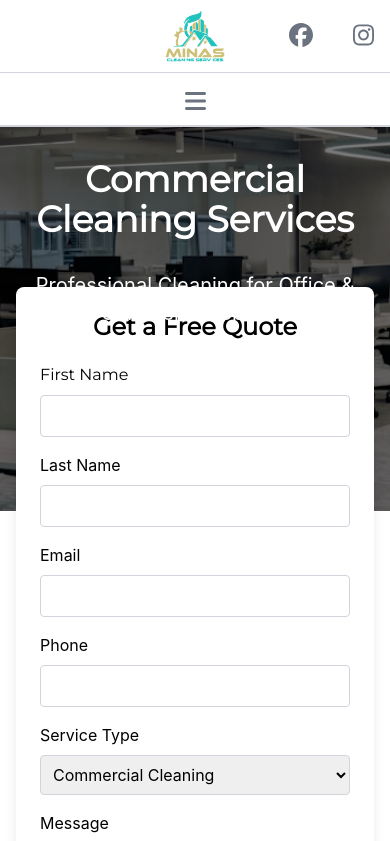
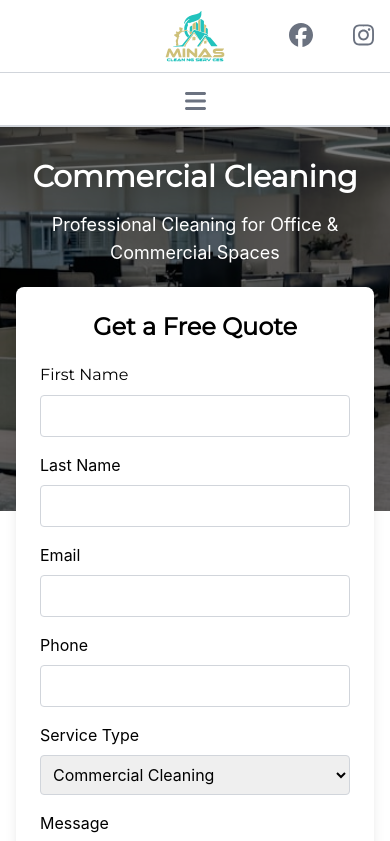
Before and after one commit to masond84/Minas-Cleaning-Site, a React (Create React App) app: page /services/business in a window 390 px wide. Shown: the top 841 px of the page. Built offline with nearby package versions, Linux system fonts and the light colour scheme.

Commit message:
FIX: Update to the services pages for mobile devices

```diff
--- a/src/pages/Commercial-Services.js
+++ b/src/pages/Commercial-Services.js
@@ -13,13 +13,13 @@ const CommercialServices = () => {
         <div className="-mb-12">
             {/* Hero Section */}
             <div
-                className="relative w-full h-96 bg-cover bg-center flx items-center justify-center"
+                className="relative w-full h-96 bg-cover bg-center"
                 style={{ backgroundImage: `url(${OfficeBackground})`}}
             >
                 <div className="absolute inset-0 bg-black opacity-50"></div>
                 <div className="relative text-center z-10">
-                    <h1 className="text-4xl md:text-5xl font-bold font-montserrat text-white pt-8">Commercial Cleaning Services</h1>
-                    <p className="text-xl md:text-2xl mt-8 text-white">Professional Cleaning for Office & Commercial Spaces</p>
+                    <h1 className="text-3xl sm:text-4xl md:text-5xl font-bold font-montserrat text-white pt-8">Commercial Cleaning</h1>
+                    <p className="text-lg sm:text-xl md:text-2xl mt-4 sm:mt-8 text-white">Professional Cleaning for Office & Commercial Spaces</p>
                 </div>
             </div>
 
@@ -92,7 +92,7 @@ const CommercialServices = () => {
 
                     {/* Plus Extras */}
                     <div>
-                        <h3 className="text-xl font-bold mb-4 -mt-10 font-montserrat">Plus Extras</h3>
+                        <h3 className="text-xl font-bold mb-4 font-montserrat">Plus Extras</h3>
                         <ul className="text-gray-700 space-y-2">
                             <li>Deep cleaning of high traffic areas</li>
                             <li>Floor Buffing and Cleaning</li>
--- a/src/pages/Moving-Services.js
+++ b/src/pages/Moving-Services.js
@@ -13,13 +13,13 @@ const MovingServices = () => {
         <div className="-mb-12">
             {/* Hero Section */}
             <div
-                className="relative w-full h-96 bg-cover bg-center flx items-center justify-center"
+                className="relative w-full h-96 bg-cover bg-center"
                 style={{ backgroundImage: `url(${MovingBackground})`}}
             >
                 <div className="absolute inset-0 bg-black opacity-50"></div>
                 <div className="relative text-center z-10">
-                    <h1 className="text-4xl md:text-5xl font-bold font-montserrat text-white pt-8">Moving & Move-In Cleaning Services</h1>
-                    <p className="text-xl md:text-2xl mt-8 text-white">Thorough Cleaning For A Quick In And Out Into Your New Spaces</p>
+                    <h1 className="text-3xl sm:text-4xl md:text-5xl font-bold font-montserrat text-white pt-8">Move-In-Out Cleaning</h1>
+                    <p className="text-lg sm:text-xl md:text-2xl mt-4 sm:mt-8 text-white">Thorough Cleaning For A Quick In And Out Into Your New Spaces</p>
                 </div>
             </div>
 
--- a/src/pages/Residential-Services.js
+++ b/src/pages/Residential-Services.js
@@ -13,13 +13,13 @@ const ResidentialServices = () => {
         <div className="-mb-12">
             {/* Hero Section */}
             <div
-                className="relative w-full h-96 bg-cover bg-center flx items-center justify-center"
+                className="relative w-full h-96 bg-cover bg-center"
                 style={{ backgroundImage: `url(${ResidentialBackground})`}}
             >
                 <div className="absolute inset-0 bg-black opacity-50"></div>
                 <div className="relative text-center z-10">
-                    <h1 className="text-4xl md:text-5xl font-bold font-montserrat text-white pt-8">Home Cleaning Services</h1>
-                    <p className="text-xl md:text-2xl mt-8 text-white">Professional Cleaning for Your Home</p>
+                    <h1 className="text-3xl sm:text-4xl md:text-5xl font-bold font-montserrat text-white pt-8">Home Cleaning</h1>
+                    <p className="text-lg sm:text-xl md:text-2xl mt-4 sm:mt-8 text-white">Professional Cleaning for Your Home</p>
                 </div>
             </div>
 
@@ -88,7 +88,7 @@ const ResidentialServices = () => {
 
                     {/* Plus Extras */}
                     <div>
-                        <h3 className="text-xl font-bold mb-4 -mt-20 font-montserrat">Plus Extras</h3>
+                        <h3 className="text-xl font-bold mb-4 font-montserrat">Plus Extras</h3>
                         <ul className="text-gray-700 space-y-2">
                             <li>Wipe down windowsills</li>
                             <li>Spot wash interior windows</li>
```
